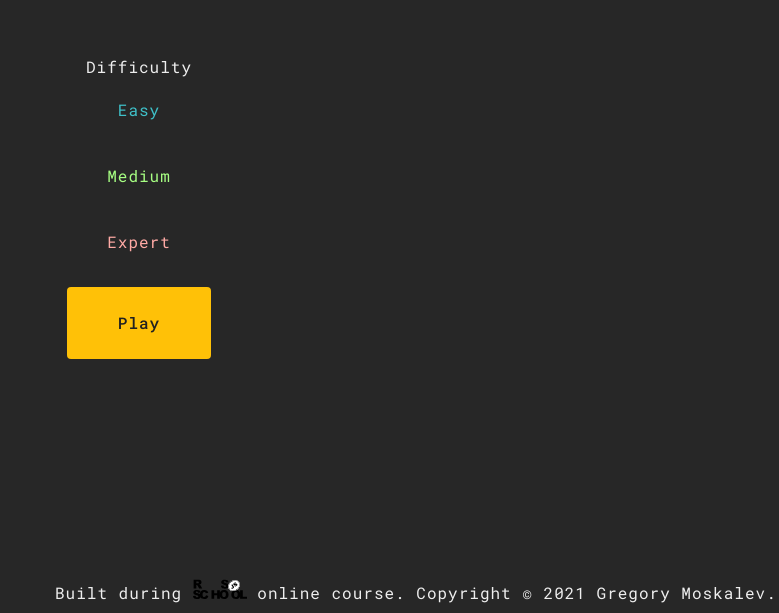
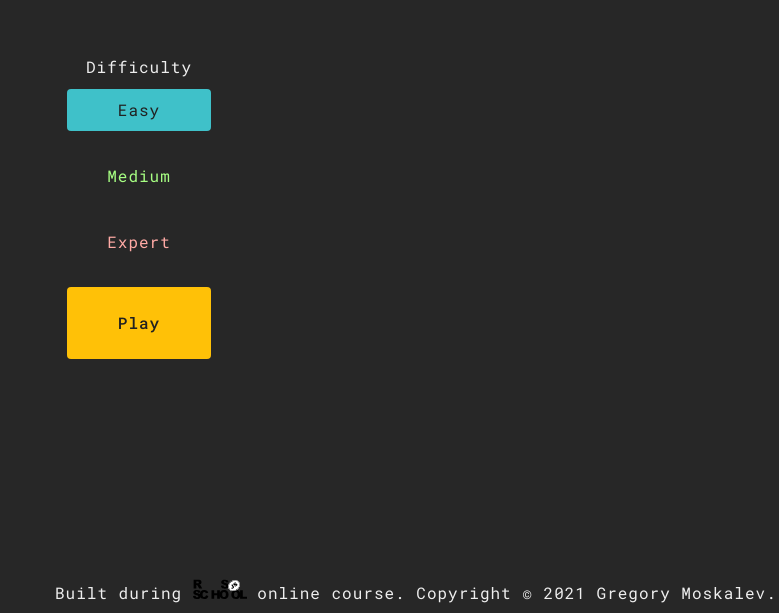
Before and after one commit to GregoryMoskalev/react-game, a React (Create React App) app in the folder react-game/: page /settings in a window 1280 px wide. Shown: the part 187-800 px from the top of the page, without its empty margins (501-1280 px from the left). Built offline with nearby package versions, Linux system fonts and the light colour scheme.

Commit message:
fix: default value for radio group

```diff
--- a/react-game/src/components/App/App.tsx
+++ b/react-game/src/components/App/App.tsx
@@ -53,7 +53,9 @@ const App: React.FC = () => {
         <Route
           exact
           path="/settings"
-          render={(props: any) => <GameSettings handleChange={(n) => handleDifficultyChange(n)} />}
+          render={(props: any) => (
+            <GameSettings bugs={difficulty.bugs} handleChange={(n) => handleDifficultyChange(n)} />
+          )}
         />
       </Switch>
       <Footer />
--- a/react-game/src/components/GameSettings/GameSettings.tsx
+++ b/react-game/src/components/GameSettings/GameSettings.tsx
@@ -3,6 +3,7 @@ import { Link } from 'react-router-dom';
 import './GameSettings.scss';
 
 interface GameSettingsProps {
+  bugs: number;
   handleChange: (arg0: number) => void;
 }
 
@@ -17,6 +18,7 @@ const GameSettings: React.FC<GameSettingsProps> = (props) => {
         <h4 className="settings-heading">Difficulty</h4>
         <div className="radio-button">
           <input
+            checked={props.bugs === 10}
             className="radio-input"
             type="radio"
             id="difficultyEasy"
@@ -29,6 +31,7 @@ const GameSettings: React.FC<GameSettingsProps> = (props) => {
         </div>
         <div className="radio-button">
           <input
+            checked={props.bugs === 40}
             className="radio-input"
             type="radio"
             id="difficultyMedium"
@@ -41,6 +44,7 @@ const GameSettings: React.FC<GameSettingsProps> = (props) => {
         </div>
         <div className="radio-button">
           <input
+            checked={props.bugs === 99}
             className="radio-input"
             type="radio"
             id="difficultyExpert"
```
